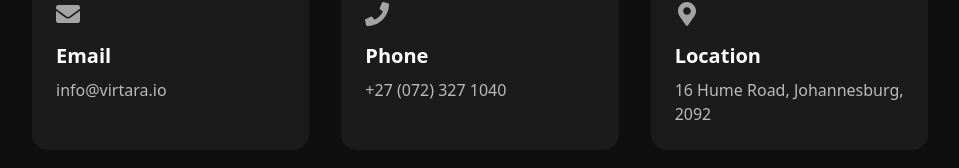
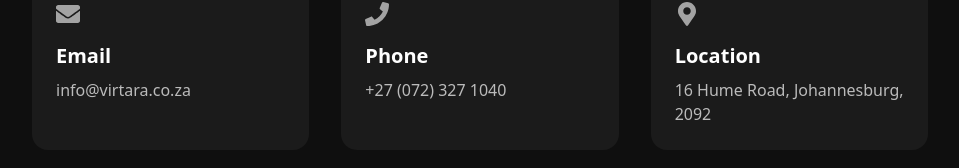
Before and after one commit to CodingDyl/virtara.io, a React (Vite) app: page /contact in a window 1280 px wide. Shown: the part 402-570 px from the top of the page, without its empty margins (160-1119 px from the left). Built offline with nearby package versions, Linux system fonts and the light colour scheme.

Commit message:
contact form updated, small change

```diff
--- a/src/pages/Contact.jsx
+++ b/src/pages/Contact.jsx
@@ -70,8 +70,8 @@ const Contact = () => {
     {
       icon: <FaEnvelope className="w-6 h-6" />,
       title: "Email",
-      content: "info@virtara.io",
-      link: "mailto:info@virtara.io"
+      content: "info@virtara.co.za",
+      link: "mailto:info@virtara.co.za"
     },
     {
       icon: <FaPhone className="w-6 h-6" />,
```
